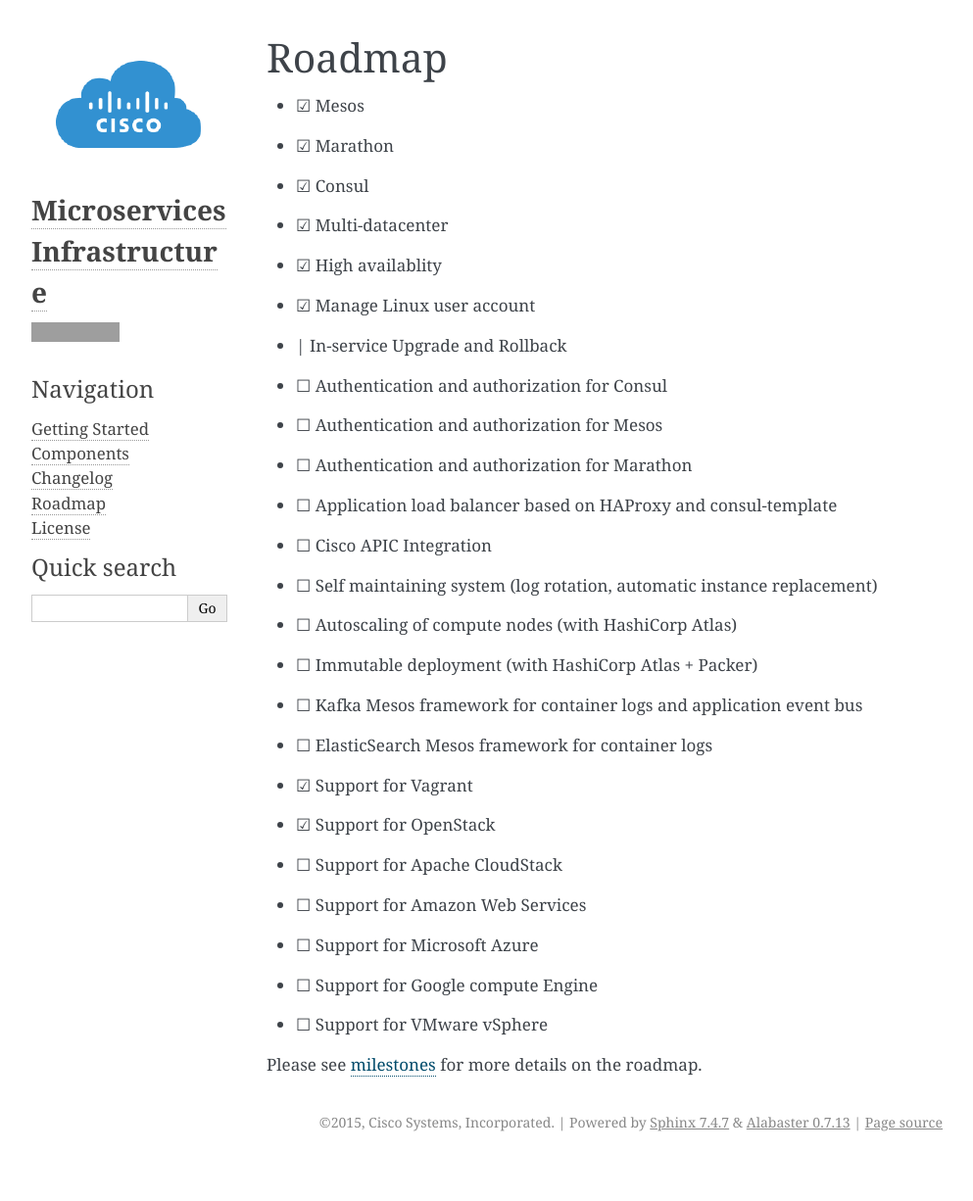
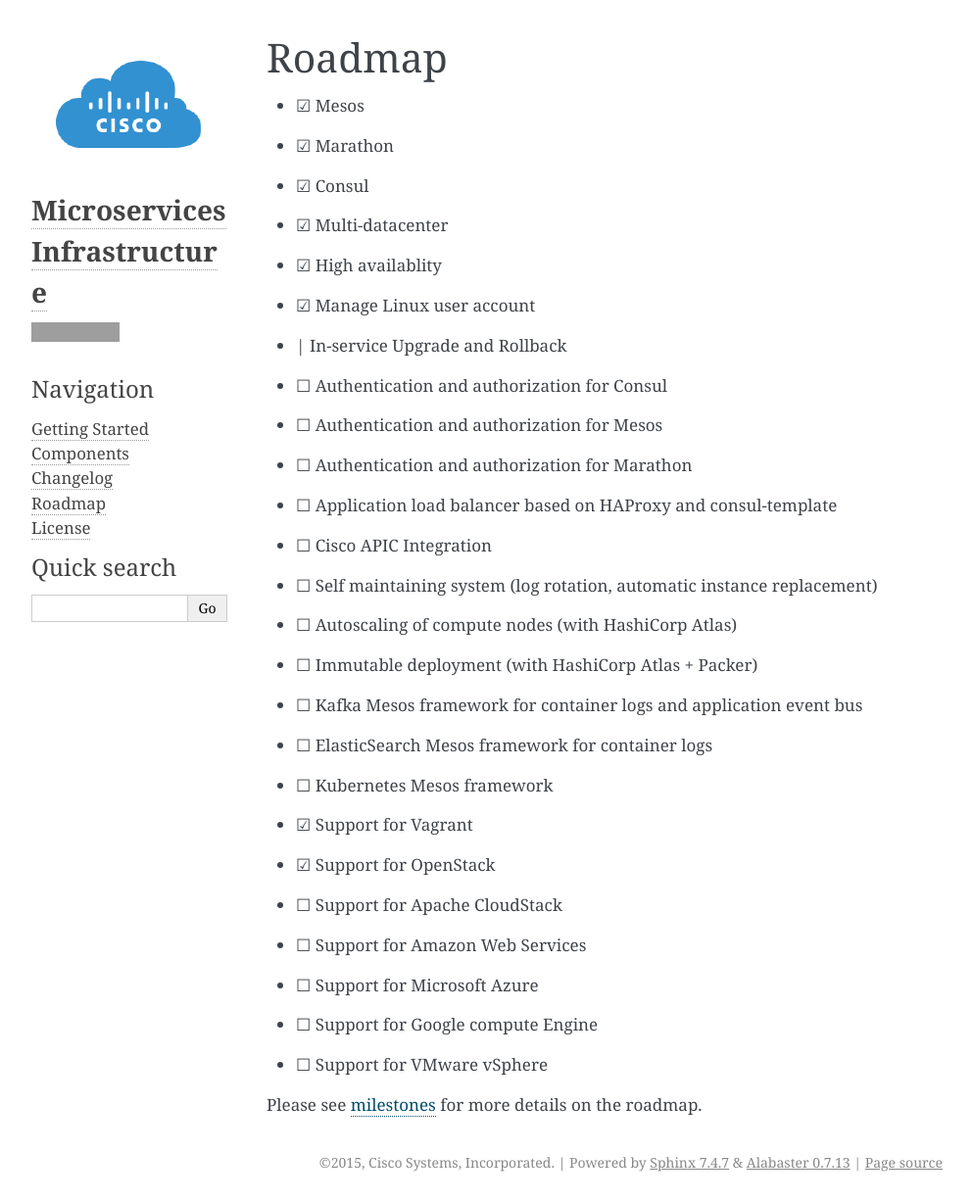
Before and after one commit to mantl/mantl, a Sphinx documentation site: the page built from docs/roadmap.rst, in a window 1280 px wide. Shown: the whole page at 98% size, without its empty margins (148-1141 px from the left). Built offline with Sphinx 7.4.7, drawn with Linux system fonts in a browser that asks for light colours; before the commit the page ends 1185 px from its top, so only the background shows below that; grey boxes are pictures that could not be loaded.

Commit message:
Added Kubernetes Mesos framework to roadmap

```diff
--- a/docs/roadmap.rst
+++ b/docs/roadmap.rst
@@ -18,6 +18,7 @@
 - |_| Immutable deployment (with HashiCorp Atlas + Packer)
 - |_| Kafka Mesos framework for container logs and application event bus
 - |_| ElasticSearch Mesos framework for container logs
+- |_| Kubernetes Mesos framework
 - |x| Support for Vagrant
 - |x| Support for OpenStack
 - |_| Support for Apache CloudStack
```
